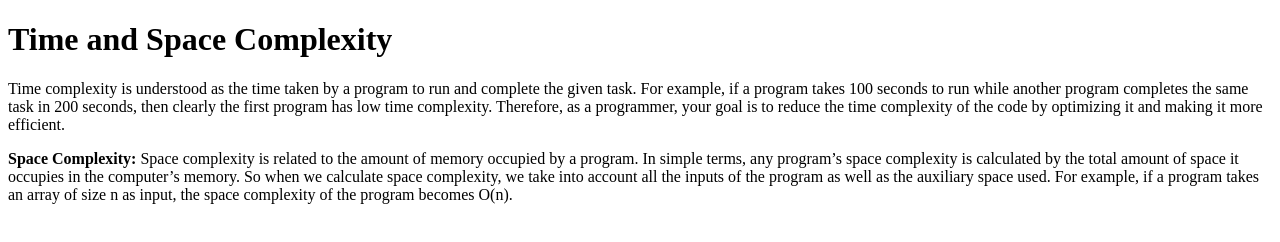
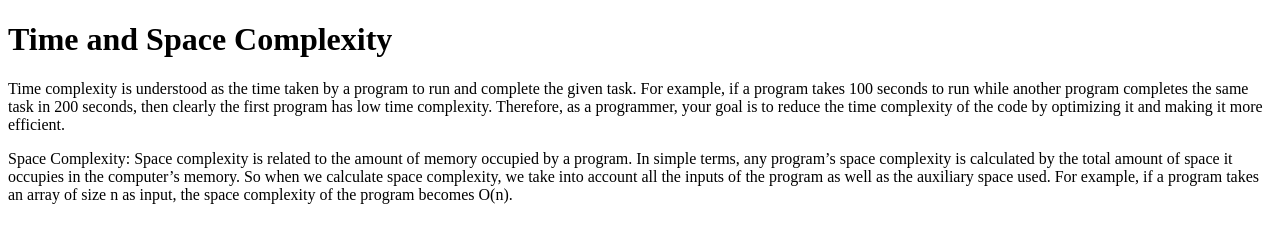
Before and after one commit to acciojob/time-and-space-complexity-Kale-vijay, a website: page main.html in a window 1280 px wide. Drawn offline with Linux system fonts and the light colour scheme.

Commit message:
created a submission

```diff
--- a/main.html
+++ b/main.html
@@ -9,7 +9,7 @@
 <body>
 	<h1>Time and Space Complexity</h1>
 	<p>Time complexity is understood as the time taken by a program to run and complete the given task. For example, if a program takes 100 seconds to run while another program completes the same task in 200 seconds, then clearly the first program has low time complexity. Therefore, as a programmer, your goal is to reduce the time complexity of the code by optimizing it and making it more efficient.</p>
-	<p><b>Space Complexity:</b> Space complexity is related to the amount of memory occupied by a program. In simple terms, any program’s space complexity is calculated by the total amount of space it occupies in the computer’s memory. So when we calculate space complexity, we take into account all the inputs of the program as well as the auxiliary space used. For example, if a program takes an array of size n as input, the space complexity of the program becomes O(n).</p>
+	<p>Space Complexity: Space complexity is related to the amount of memory occupied by a program. In simple terms, any program’s space complexity is calculated by the total amount of space it occupies in the computer’s memory. So when we calculate space complexity, we take into account all the inputs of the program as well as the auxiliary space used. For example, if a program takes an array of size n as input, the space complexity of the program becomes O(n).</p>
 	<!-- the entire body must be written by student -->
     <script type="text/javascript" src="./script.js">
 </script>
```
